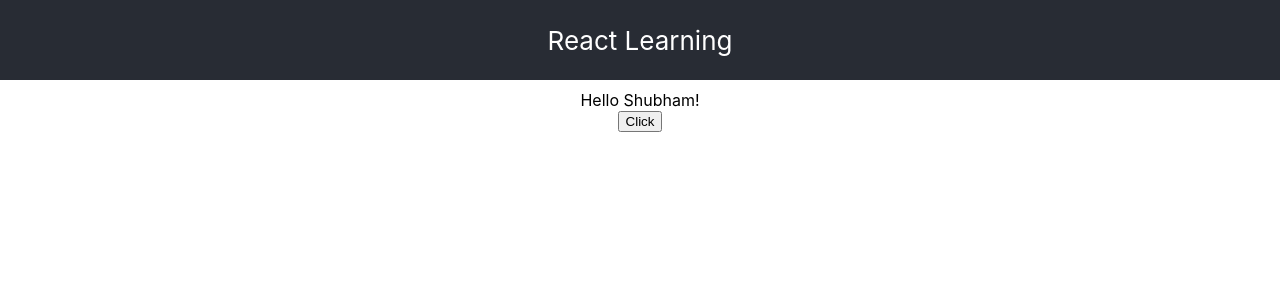
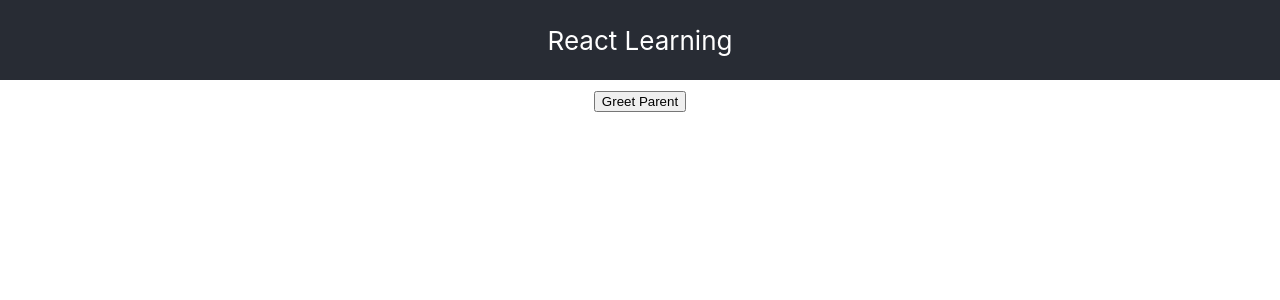
Before and after one commit to shubham-persistnt/react-revisit, a React (Create React App) app: page / in a window 1280 px wide. Shown: the top 300 px of the page. Built offline with nearby package versions, Linux system fonts and the light colour scheme.

Commit message:
Methods as props

```diff
--- a/src/App.js
+++ b/src/App.js
@@ -10,13 +10,14 @@
 import FunctionClick from './components/FunctionClick'
 import ClassClick from './components/ClassClick'
 import EventBind from './components/EventBind'
+import ParentComponent from './components/ParentComponent'
 
 function App() {
   return (
     <div className="App">
       <header className="App-header">React Learning</header>
       <body className="App-body">
-        <EventBind />
+        <ParentComponent />
       </body>
     </div>
   );
--- /dev/null
+++ b/src/components/ChildComponent.js
@@ -0,0 +1,11 @@
+import React from 'react'
+
+function ChildComponent(props){
+  return(
+    <div>
+      <button onClick={()=>props.greetHandler('child')}>Greet Parent</button>
+    </div>
+  )
+}
+
+export default ChildComponent
--- /dev/null
+++ b/src/components/ParentComponent.js
@@ -0,0 +1,26 @@
+import React, {Component} from 'react'
+import ChildComponent from './ChildComponent'
+
+class ParentComponent extends Component{
+  constructor(){
+    super()
+    this.state = {
+      parentName: 'parent'
+    }
+    this.greetParent = this.greetParent.bind(this)
+  }
+
+  greetParent(childName){
+    alert(`Hello ${this.state.parentName} from ${childName}`)
+  }
+
+  render(){
+    return(
+      <div>
+        <ChildComponent greetHandler={this.greetParent} />
+      </div>
+    )
+  }
+}
+
+export default ParentComponent
```
